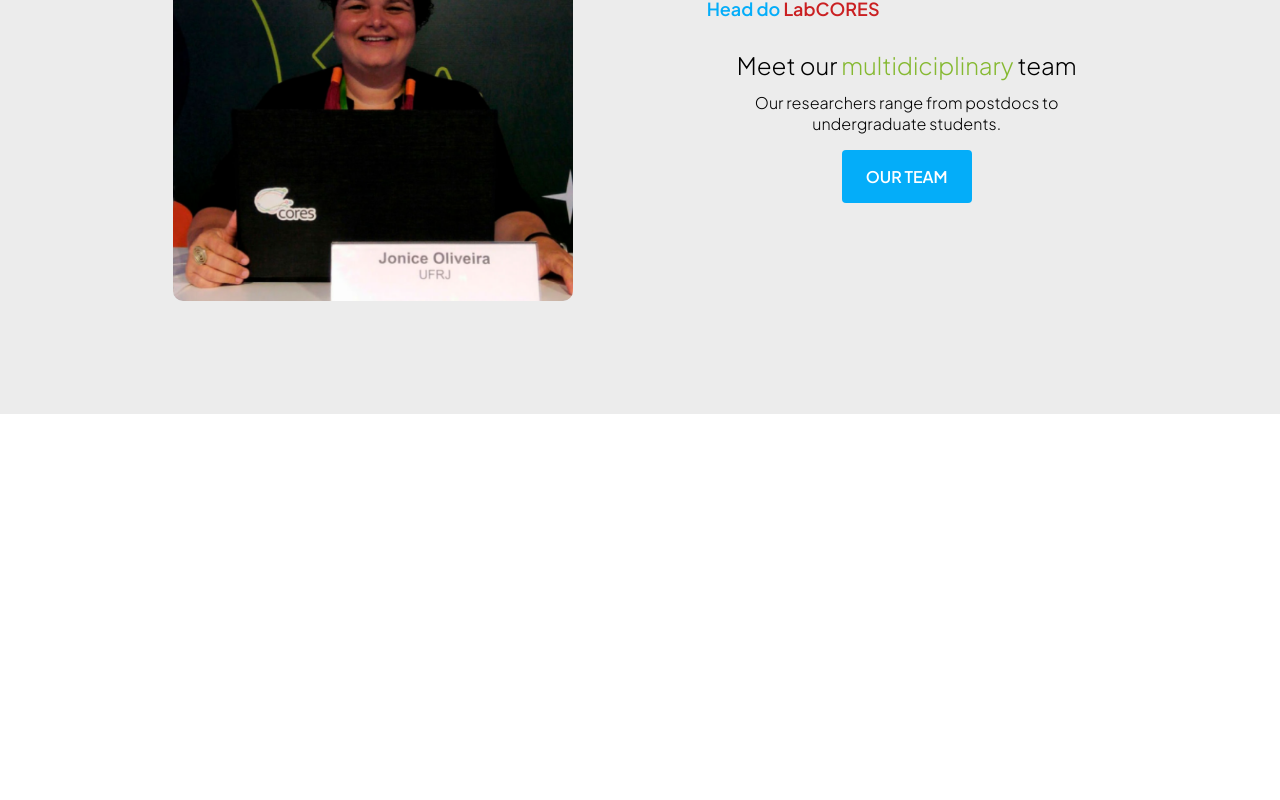
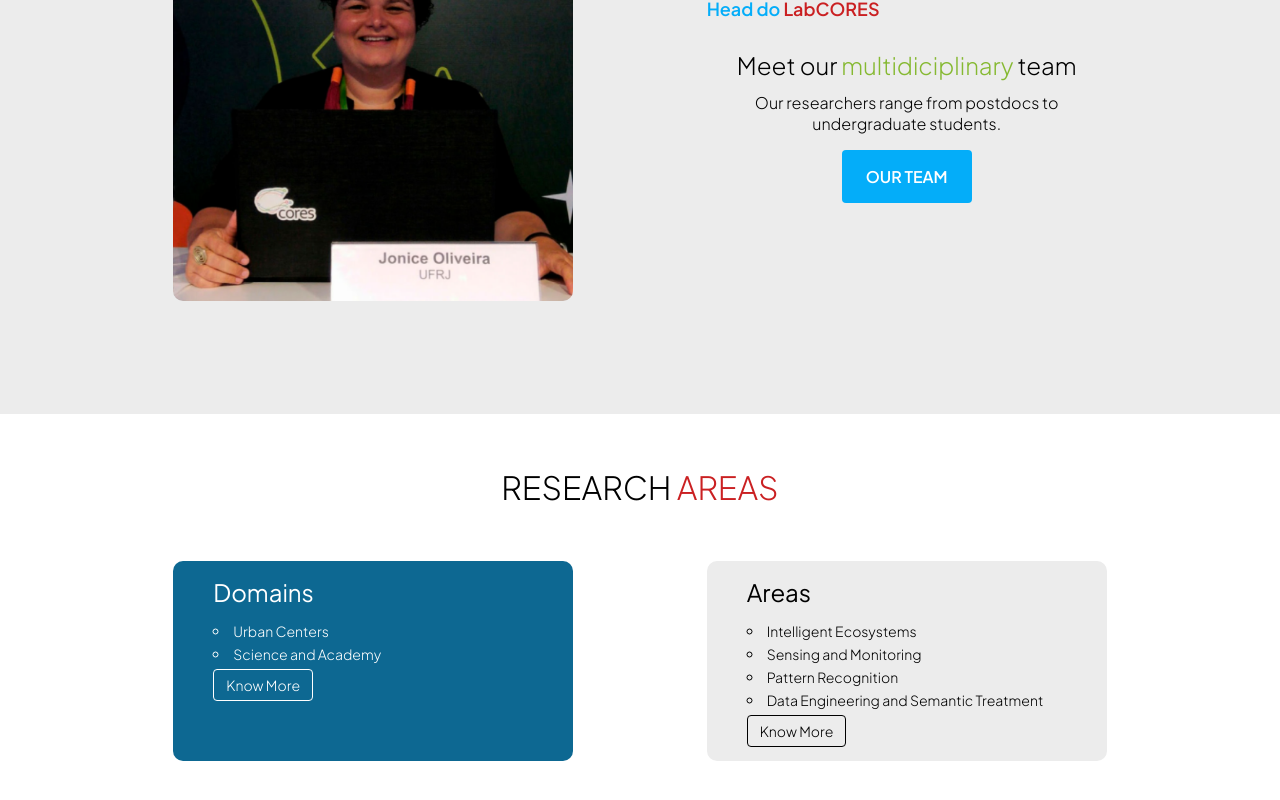
Before and after one commit to patrickpaiva/labcores-next-web, a Next.js app: page / in a window 1280 px wide. Shown: the part 1386-2186 px from the top of the page. Before the commit the page ends 1800 px from the top, so only its background shows below. Built offline with nearby package versions, Linux system fonts and the light colour scheme.

Commit message:
Home research area done

```diff
--- a/src/pages/index.tsx
+++ b/src/pages/index.tsx
@@ -1,6 +1,6 @@
 import Header from '../components/Header/Header'
 import Hero from '../components/Hero/Hero'
-import { Container, Presentation, Team } from '../styles/pages/Home'
+import { Container, Presentation, Researches, Team } from '../styles/pages/Home'
 
 const Home: React.FC = () => {
   return (
@@ -33,6 +33,31 @@ const Home: React.FC = () => {
             </div>
           </div>
         </Team>
+        <Researches>
+          <div className="content">
+            <h2>RESEARCH <span>AREAS</span></h2>
+            <div className="boxes">
+              <div className="box">
+                <h3>Domains</h3>
+                <ul>
+                  <li>Urban Centers</li>
+                  <li>Science and Academy</li>
+                </ul>
+                <a href="\">Know More</a>
+              </div>
+              <div className="box">
+                <h3>Areas</h3>
+                <ul>
+                  <li>Intelligent Ecosystems</li>
+                  <li>Sensing and Monitoring</li>
+                  <li>Pattern Recognition</li>
+                  <li>Data Engineering and Semantic Treatment</li>
+                </ul>
+                <a href="\">Know More</a>
+              </div>
+            </div>
+          </div>
+        </Researches>
       </main>
     </Container>
   )
--- a/src/styles/pages/Home.ts
+++ b/src/styles/pages/Home.ts
@@ -164,3 +164,98 @@ export const Team = styled.div`
     }
   }
 `
+
+export const Researches = styled.div`
+  display: flex;
+  align-items: center;
+  justify-content: space-evenly;
+  height: 400px;
+  width: 100vw;
+  max-width: 1200px;
+
+  .content {
+    width: 100vw;
+    max-width: 1200px;
+    display: flex;
+    flex-direction: column;
+    justify-content: space-evenly;
+    align-items: center;
+    height: 100%;
+
+    h2 {
+      font-size: 3.2rem;
+      font-weight: 300;
+
+      span {
+        color: ${(props) => props.theme.colors.red};
+      }
+    }
+
+    .boxes {
+      width: 100%;
+      display: flex;
+      justify-content: space-evenly;
+      align-items: center;
+
+      .box {
+        width: 400px;
+        height: 200px;
+        padding: 16px 40px;
+        border-radius: 10px;
+        background-color: #0D6892;
+        color: white;
+        font-weight: 300;
+        font-size: 1.4rem;
+        display: flex;
+        flex-direction: column;
+        align-items: flex-start;
+
+        ul {
+          margin-top: 10px;
+          list-style-position: inside;
+          list-style-type: circle;
+          li {
+            margin-top: 5px;
+          }
+        }
+
+        h3 {
+          font-size: 2.4rem;
+          font-weight: 400;
+        }
+
+        a {
+          margin-top: 6px;
+          background-color: transparent;
+          border: 1px solid #fff;
+          padding: 6px 12px;
+          text-decoration: none;
+          color: #fff;
+          font-weight: 300;
+          border-radius: 4px;
+          transition: background-color 0.4s ease-out;
+
+          &:hover {
+            background-color: ${(props) => props.theme.colors.green};
+          }
+        }
+      }
+
+      .box:last-child{
+        background-color: #ECECEC;
+        color: black;
+
+        a {
+          color: black;
+          border-color: black;
+          transition: color 0.4s ease-out;
+
+          &:hover {
+            color: white;
+          }
+        }
+      }
+    }
+
+  }
+`
```
